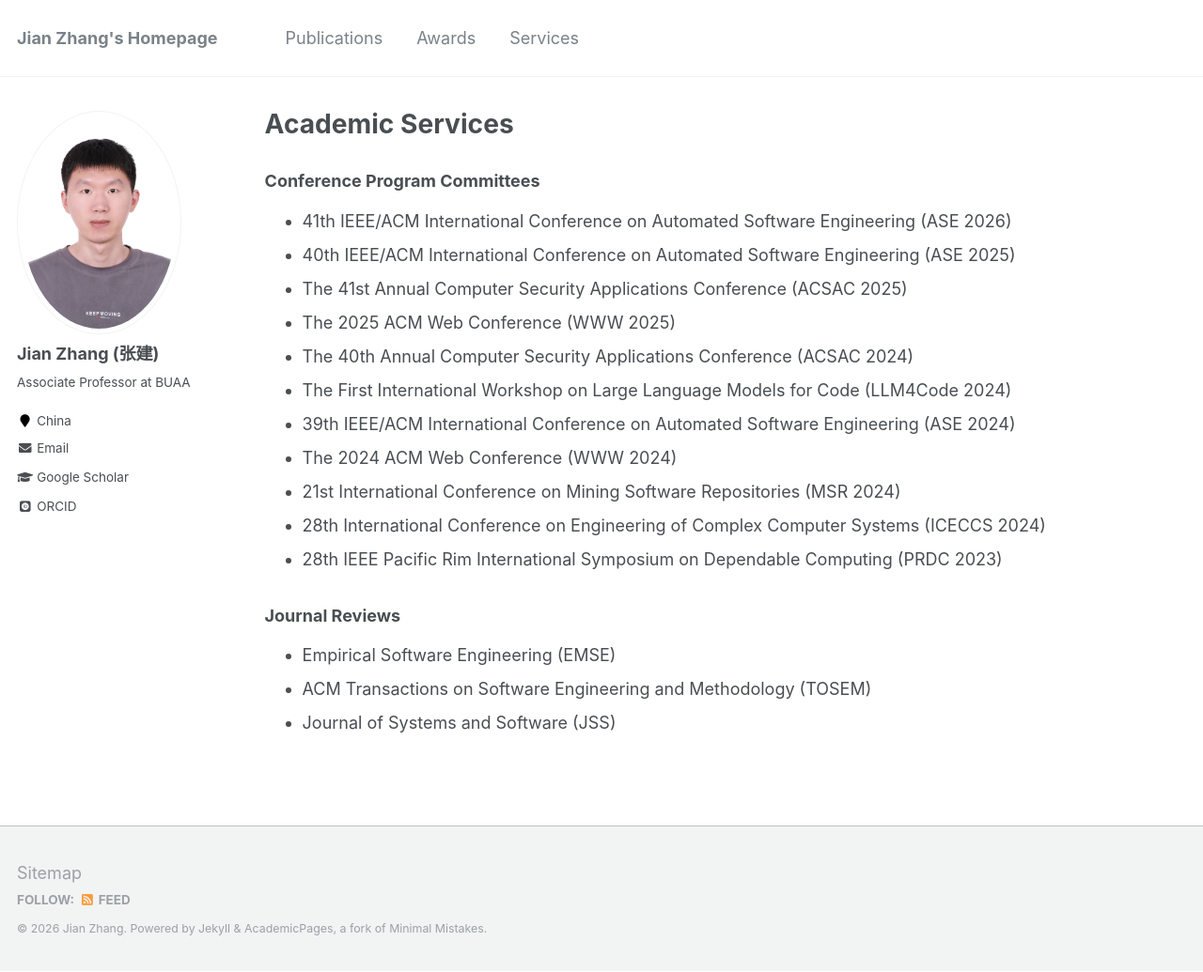
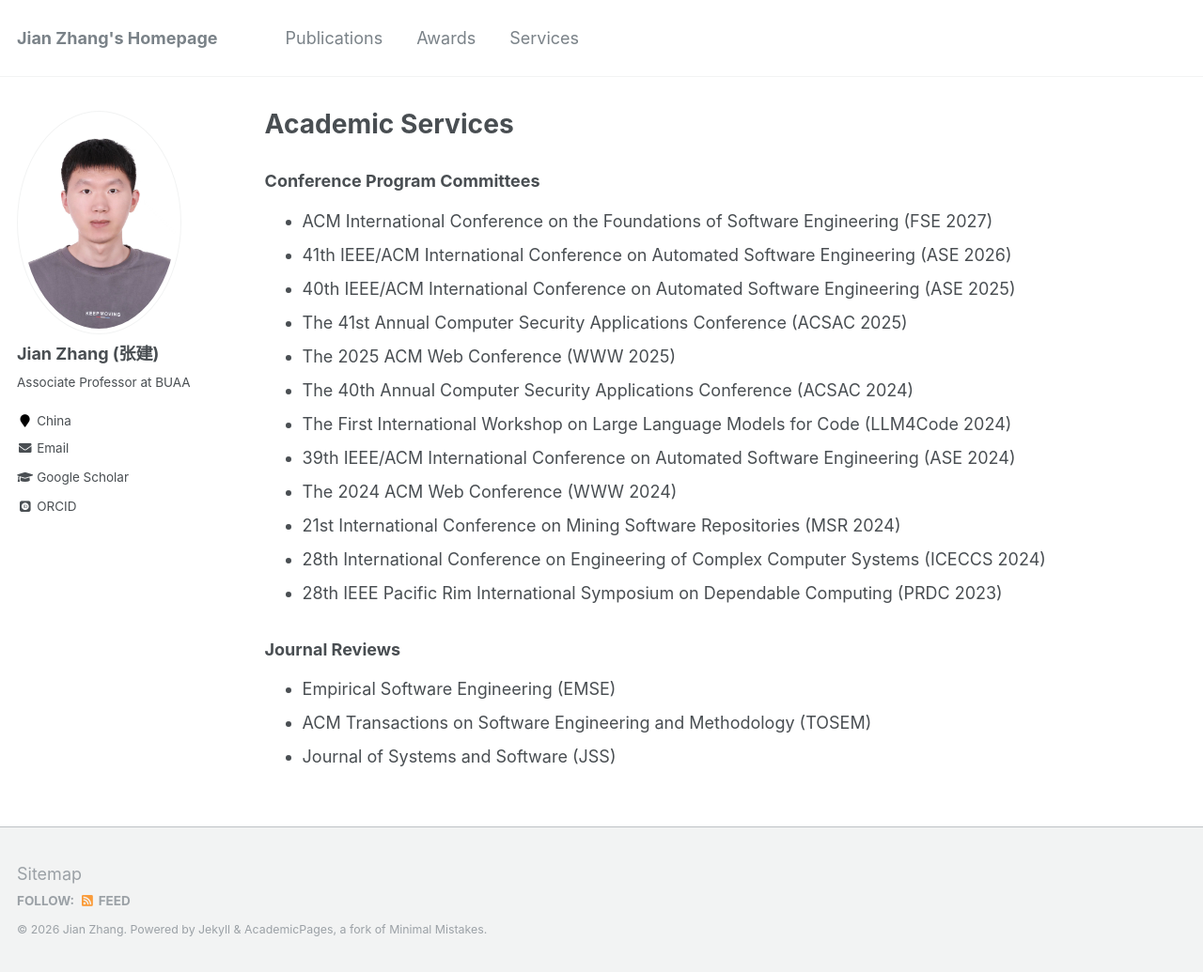
Before and after one commit to zhangj111/zhangj111.github.io, a Jekyll site: the page built from _pages/publicservices.md, in a window 1280 px wide and 1035 px high. Shown: the whole window at 94% size. Built offline with Jekyll 4.4.1, drawn with Linux system fonts in a browser that asks for light colours; some web fonts are replaced.

Commit message:
Update publicservices.md

```diff
--- a/_pages/publicservices.md
+++ b/_pages/publicservices.md
@@ -11,6 +11,7 @@ redirect_from:
 ---
 
 ### Conference Program Committees
++ ACM International Conference on the Foundations of Software Engineering (FSE 2027)
 + 41th IEEE/ACM International Conference on Automated Software Engineering (ASE 2026)
 + 40th IEEE/ACM International Conference on Automated Software Engineering (ASE 2025)
 + The 41st Annual Computer Security Applications Conference (ACSAC 2025)
```
